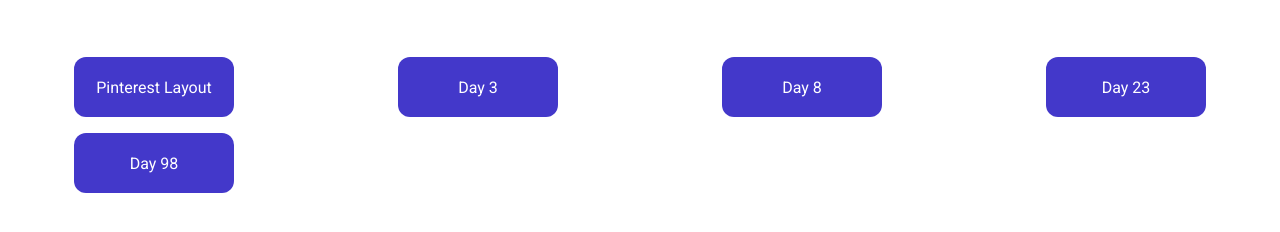
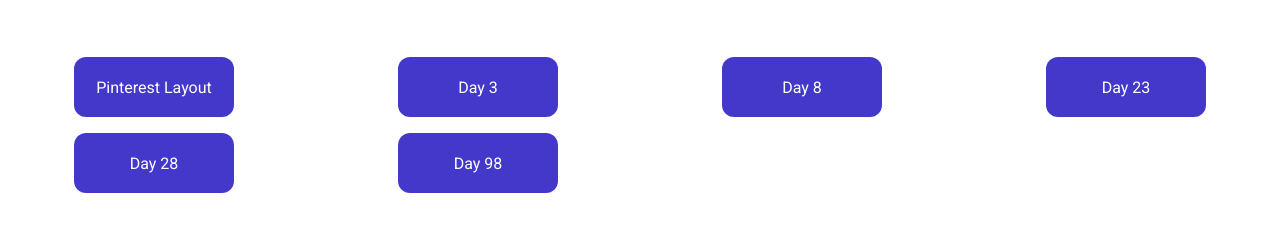
Before and after one commit to Luisgustavom1/100-days-css, a plain HTML site: page index.html in a window 1280 px wide. Shown: the part 116-348 px from the top of the page. Drawn offline with Linux system fonts and the light colour scheme.

```diff
--- a/index.html
+++ b/index.html
@@ -19,6 +19,17 @@
       </a>
     </section>
   </main>
-  <script src="./script.js"></script>
+  <script>
+    const linksContainerEl = document.querySelector('.links-container');
+    const CSS_DAYS = [3, 8, 23, 28, 98];
+
+    CSS_DAYS.forEach(cssDay => {
+      const linkEl = document.createElement('a');
+      linkEl.setAttribute('href', `day${cssDay}/index.html`);
+      linkEl.classList.add('button')
+      linkEl.innerHTML = `Day ${cssDay}`;
+      linksContainerEl.appendChild(linkEl);
+    })
+  </script>
 </body>
 </html>
--- a/script.js
+++ /dev/null
@@ -1,10 +0,0 @@
-const linksContainerEl = document.querySelector('.links-container');
-const CSS_DAYS = [3, 8, 23, 98];
-
-CSS_DAYS.forEach(cssDay => {
-  const linkEl = document.createElement('a');
-  linkEl.setAttribute('href', `day${cssDay}/index.html`);
-  linkEl.classList.add('button')
-  linkEl.innerHTML = `Day ${cssDay}`;
-  linksContainerEl.appendChild(linkEl);
-})
```
